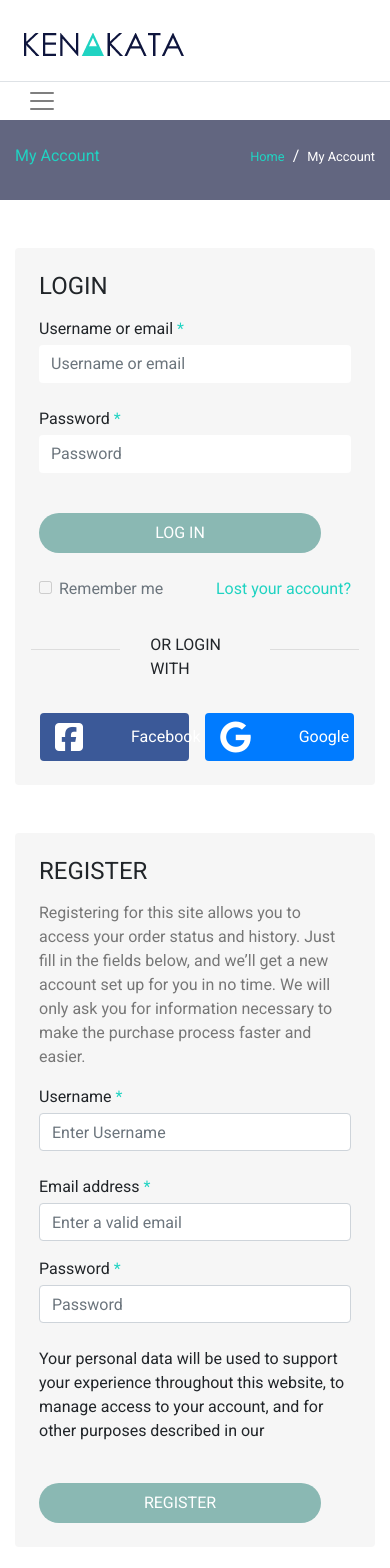
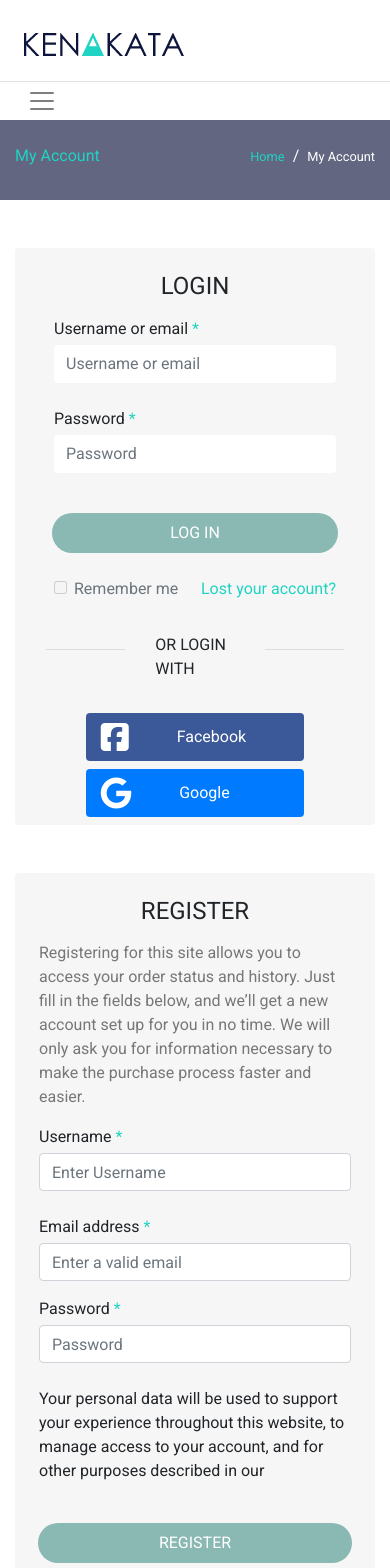
Before and after one commit to Joacim10/eShop, a Vue app: page /account in a window 390 px wide. Shown: the top 1568 px of the page. Built offline with nearby package versions, Linux system fonts and the light colour scheme; no server answers.

Commit message:
justerat layout account och order for mobile

```diff
--- a/src/components/Account/Login.vue
+++ b/src/components/Account/Login.vue
@@ -1,8 +1,8 @@
 <template>
-  <form class="mt-5 lightBg py-2 rounded">
+  <form class="container mt-5 lightBg py-2 rounded">
     <div class="form-group py-2 px-4">
       <div>
-        <h4 class="mt-2 mb-3">LOGIN</h4>
+        <h4 class="mt-2 mb-3 text-center text-md-left">LOGIN</h4>
       </div>
       <!-- login ok or not -->
       <p v-if="message" class="f-24" >{{message}}</p>
@@ -41,10 +41,11 @@
         <small>please type your password</small>
       </p>
     </div>
-    <div class="form-group py-2 px-4">
-      <div class="mt-3 row container">
+    <div class="form-group py-2 px-4 container">
+      <!--            container -->
+      <div class="mt-3 row align-items-center justify-content-center">
         <button
-          class="col-12 py-2 btnTheme px-5 border-0 text-white"
+          class="col-11  py-2 btnTheme px-5 border-0 text-white"
           v-on:click.prevent="submitForm"
           v-bind:disabled="$v.$invalid"
           v-bind:class="{btndisabled: $v.$invalid}"
@@ -79,14 +80,17 @@
       </div>
     </div>
 
-    <div class="form-group px-3 row">
-      <div class="col-5 ml-4 facebookBg text-white py-2 mr-3 d-flex rounded">
+      <!-- form-group px-3  justify-content-around justify-content-center-->
+    <div class="  row px-3  align-items-center justify-content-around ">
+      <!--                       ml-4   mr-3   -->
+      <div class="col-8 col-lg-5 mb-2 mb-lg-0 facebookBg text-white py-2  d-flex rounded">
         <i class="fab fa-facebook-square fa-2x"></i>
-        <span class="ml-5 mt-1">Facebook</span>
+        <span class="ml-5 pr-2 mt-1">Facebook</span>
       </div>
-      <div class="col-5 bg-primary text white rounded text-white py-2 mr-3 d-flex">
+      <!--                         mr-3   -->
+      <div class="col-8 col-lg-5 bg-primary text white rounded text-white py-2  d-flex">
         <i class="fab fa-google fa-2x"></i>
-        <span class="ml-5 mt-1">Google</span>
+        <span class="ml-5 pr-2 mt-1">Google</span>
       </div>
     </div>
   </form>
--- a/src/components/Account/Register.vue
+++ b/src/components/Account/Register.vue
@@ -2,7 +2,7 @@
   <form class="mt-5 lightBg py-2 rounded">
     <div class="form-group py-2 px-4">
       <div>
-        <h4 class="mt-2 mb-3">REGISTER</h4>
+        <h4 class="mt-2 mb-3 text-center text-md-left">REGISTER</h4>
         <p
           class="regText"
         >Registering for this site allows you to access your order status and history. Just fill in the fields below, and we’ll get a new account set up for you in no time. We will only ask you for information necessary to make the purchase process faster and easier.</p>
@@ -70,10 +70,10 @@
       <p>Your personal data will be used to support your experience throughout this website, to manage access to your account, and for other purposes described in our</p>
     </div>
 
-    <div class="form-group px-4">
-      <div class="row container">
+    <div class="form-group container px-4">
+      <div class="row align-items-center justify-content-center">
         <button
-          class="col-12 py-2 btnTheme px-5 border-0 text-white text-uppercase"
+          class="col-11 py-2 btnTheme px-5 border-0 text-white text-uppercase"
           v-bind:disabled="$v.$invalid"
           v-bind:class="{btndisabled: $v.$invalid}"
           v-on:click.prevent="submitForm"
--- a/src/components/Account/UserOrders.vue
+++ b/src/components/Account/UserOrders.vue
@@ -1,25 +1,26 @@
 <template>
   <div class="container">
-    <!-- <h5>Your orders here</h5> -->
-    <h5>You have {{orders.data.count}} orders</h5>
-
+    <div v-if=" orders !== null ">
+      <h5 class="mt-2">You have {{ orders.data.count }} orders</h5>
       <!--  -->
       <div class="row">
         <div class="col">
-        <!-- lista upp ordrar -->
-        <!-- {{orders.data.count}}  orders.data.count > 0 -->
-        <!-- {{orders.data.count}} -->
           <div v-if="orders.data.count > 0">
             <OrderCard />
           </div>
-        <div v-else >
-          <h5>You have no orders</h5>
+          <div v-else>
+            <!-- <h5>You have no orders</h5> -->
             <router-link to="/products">
-          <button class="mt-3 py-2 btn btnTheme text-white">GO TO SHOP</button>
+              <button class="mt-3 py-2 btn btnTheme text-white">
+                GO TO SHOP
+              </button>
             </router-link>
           </div>
         </div>
       </div>
+    </div>
+    <!---->
+
     <!--  -->
   </div>
 </template>
@@ -27,13 +28,13 @@
 <script>
 import { mapGetters, mapActions } from "vuex";
 
-import OrderCard from '../Order/OrderCard.vue';
+import OrderCard from "../Order/OrderCard.vue";
 
 export default {
   name: "UserOrders",
 
   components: {
-    OrderCard
+    OrderCard,
   },
 
   methods: {
--- a/src/components/Order/OrderCard.vue
+++ b/src/components/Order/OrderCard.vue
@@ -13,7 +13,7 @@
           >
             <div class="card mb-2 p-2">
               <div class="row">
-                <div class="col-4">
+                <div class="col-12  col-lg-4">
                   <p class="f-24">
                     Order: <span class="f-18">{{ order._id }}</span>
                   </p>
@@ -37,7 +37,7 @@
                         :orderItems="order.orderItems"
                       ></OrderCardContent>
                     </div>
-                    <div class="col">
+                    <div class="col-12">
                       <OrderShippingDetails
                         :orderData="order.shippingData"
                       ></OrderShippingDetails>
```
Lines whose indentation alone changed are shown as unchanged.
